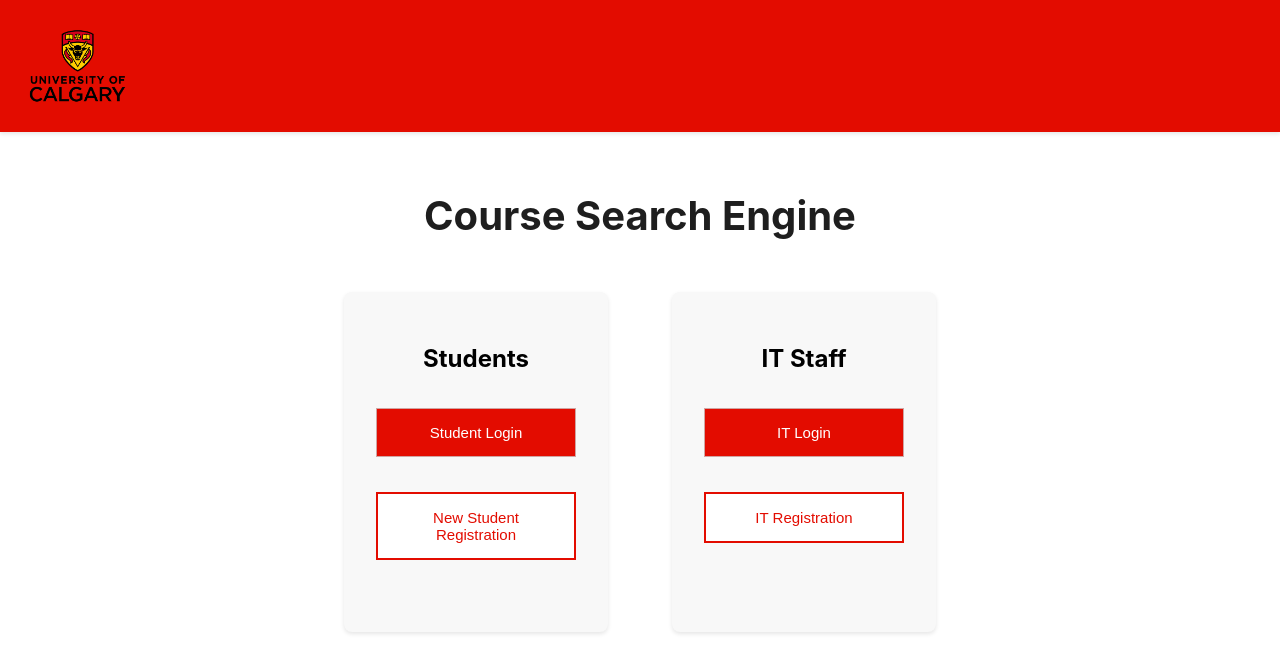
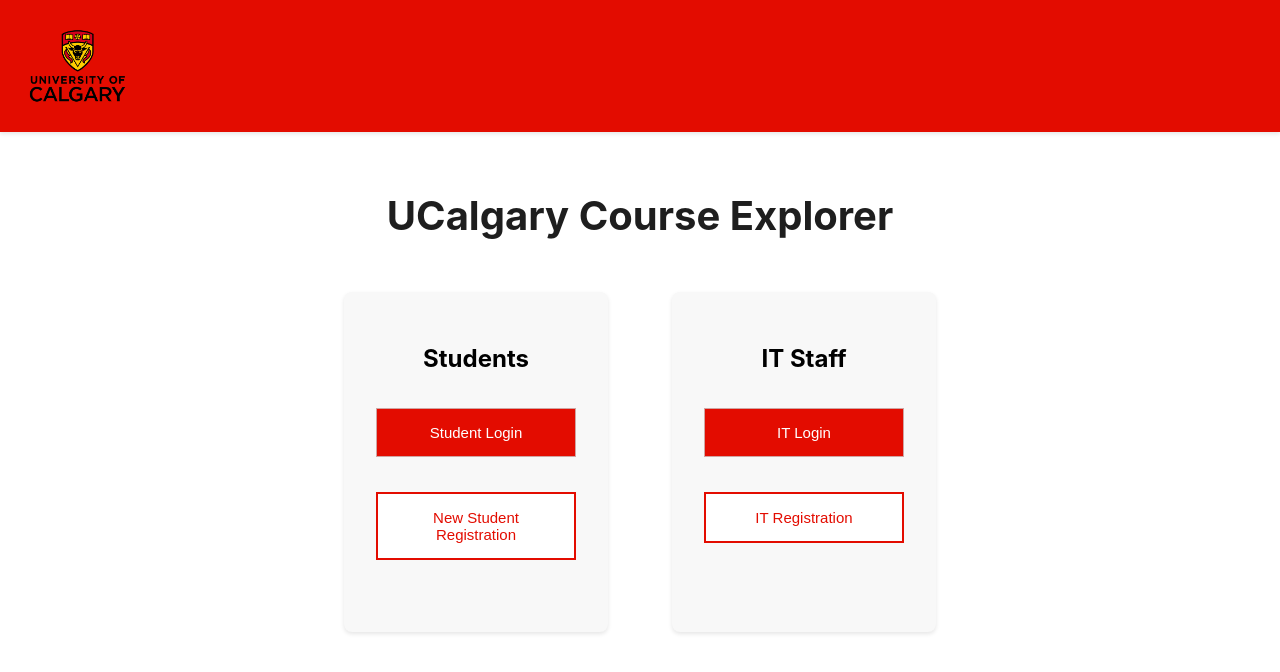
Before and after one commit to junheoucal/UCalgary-Course-Explorer, a React (Create React App) app in the folder client/: page /Home in a window 1280 px wide. Shown: the top 672 px of the page. Built offline with nearby package versions, Linux system fonts and the light colour scheme.

Commit message:
Title Updated

```diff
--- a/client/src/Home.jsx
+++ b/client/src/Home.jsx
@@ -14,7 +14,7 @@ function Home() {
       </div>
 
       <div className="main-content">
-        <h1 className="home-title">Course Search Engine</h1>
+        <h1 className="home-title">UCalgary Course Explorer</h1>
 
         <div className="login-container">
           <div className="student-section">
```
